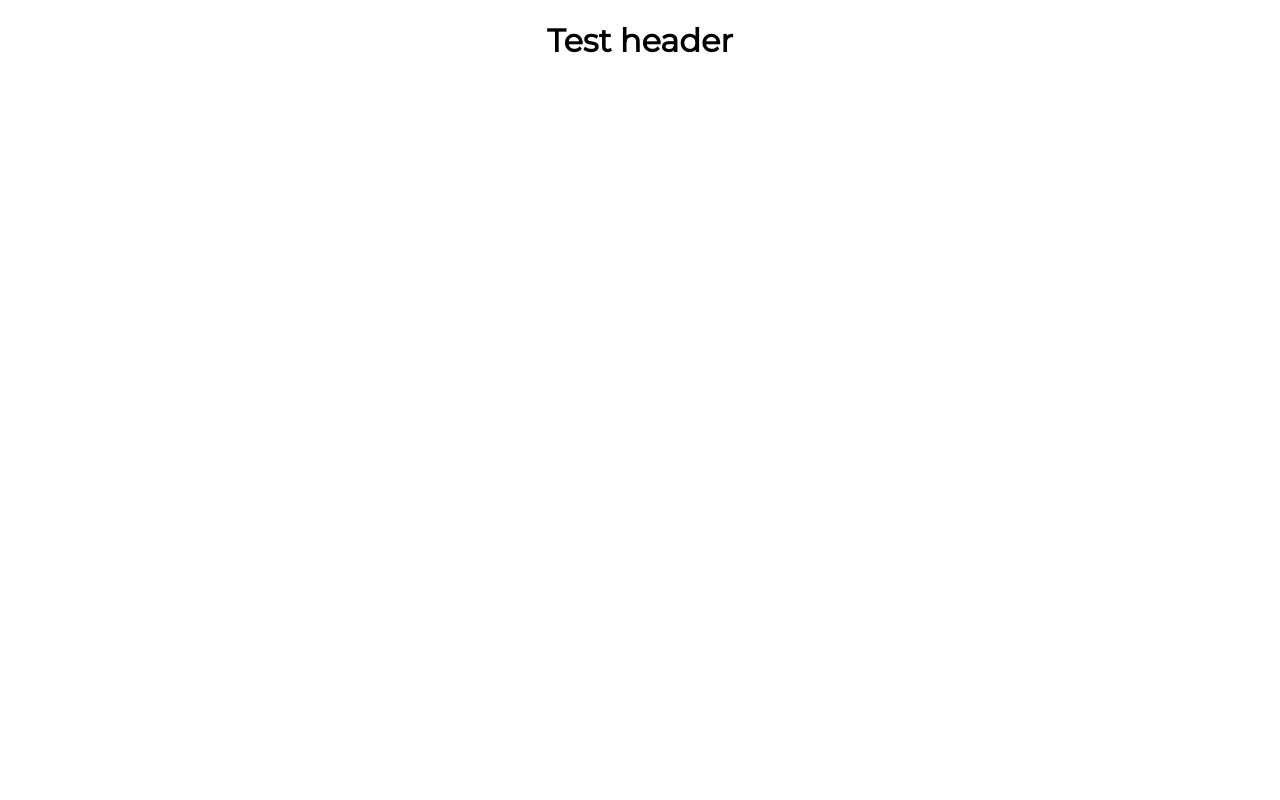
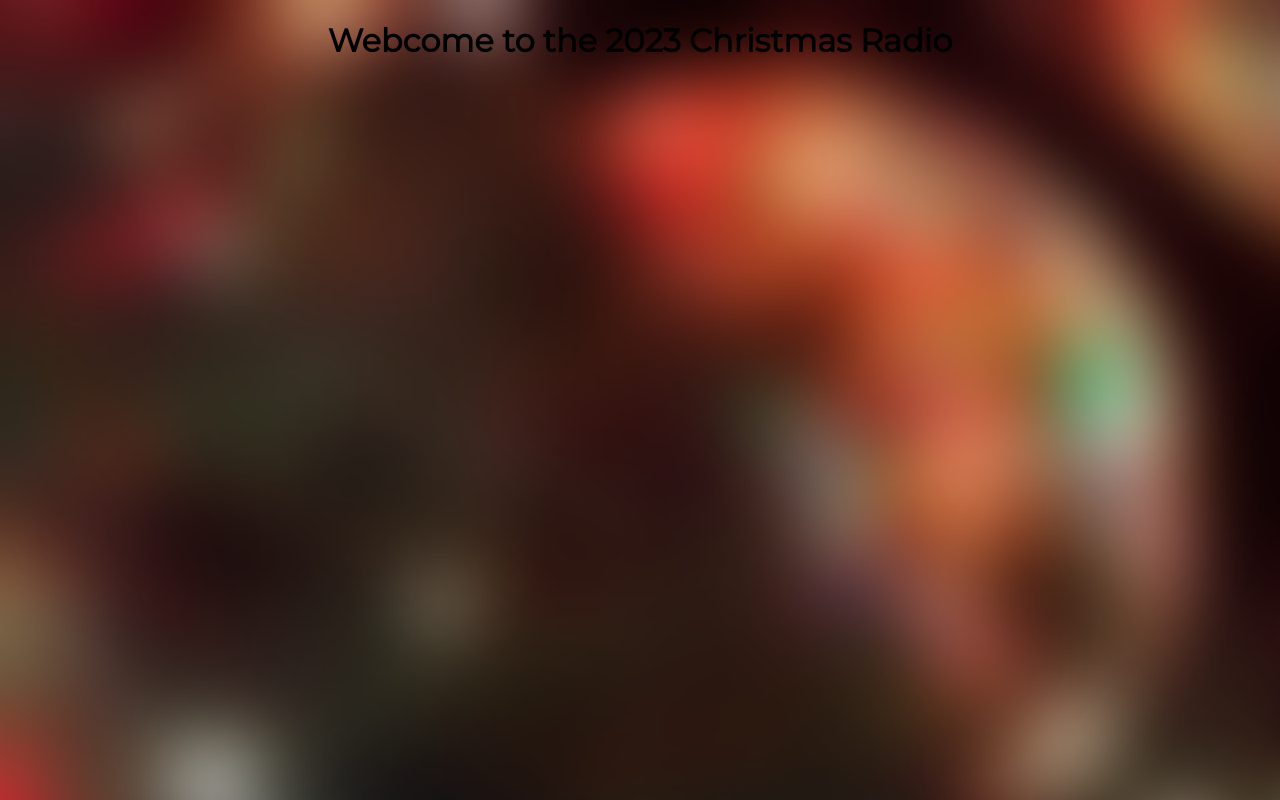
Before and after one commit to test-240123/christmas-radio, a plain HTML site: page index.html in a window 1280 px wide. Drawn offline with Linux system fonts and the light colour scheme.

Commit message:
fsaasfasf

```diff
--- a/index.html
+++ b/index.html
@@ -4,10 +4,10 @@
     <meta charset="UTF-8">
     <meta name="viewport" content="width=device-width, initial-scale=1.0">
     <link href="/christmas-radio/style.css" rel="stylesheet">
-    <title>Document</title>
+    <title>Dalk's Christmas Radio</title>
 </head>
 <body>
-    <h1>Test header</h1>
+    <h1>Webcome to the 2023 Christmas Radio</h1>
 </body>
 </html>
 <script src="/christmas-radio/script.js"></script>
--- a/style.css
+++ b/style.css
@@ -3,4 +3,6 @@
 body {
     text-align: center;
     font-family: 'Montserrat';
+    background-image: url('/christmas-radio/bg.png');
+    background-size: 200%;
 }
```
Also changed, not shown: bg.png (added), 1 other file.
